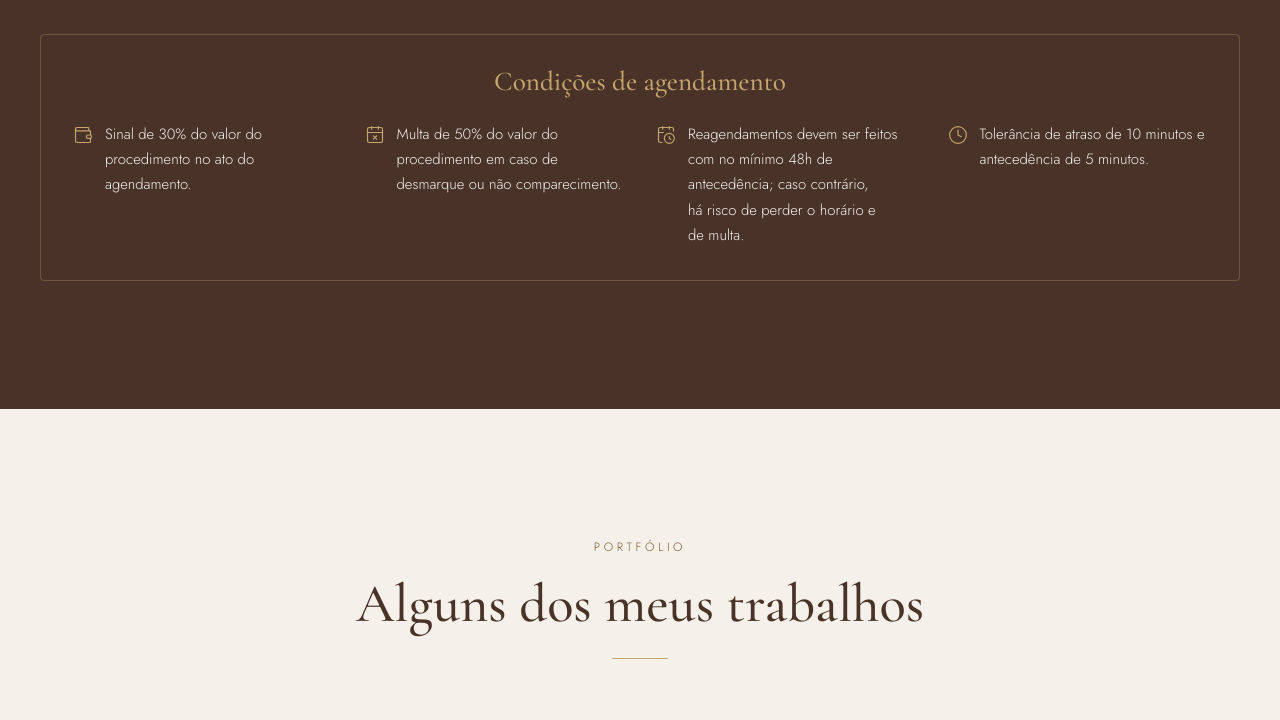
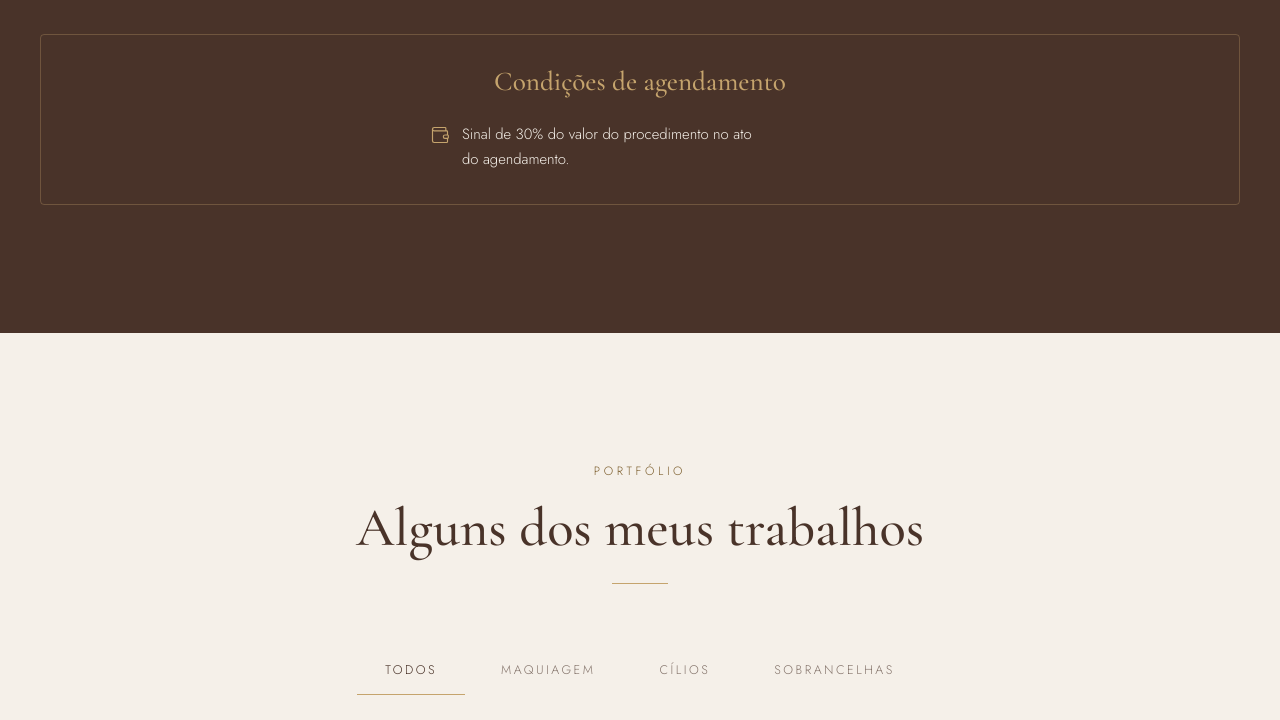
Before and after one commit to stefaniaszz/tamy-kouketsu, a plain HTML site: page index.html in a window 1280 px wide. Shown: the part 2880-3600 px from the top of the page. Drawn offline with Linux system fonts and the light colour scheme.

Commit message:
feat: update booking conditions and service galleries

```diff
--- a/css/components.css
+++ b/css/components.css
@@ -93,7 +93,9 @@
 /* ---------- Condicoes de agendamento ---------- */
 .condicoes { margin-top:var(--espaco-lg); padding:2rem; border:1px solid var(--cor-dourado-30); border-radius:var(--raio); }
 .condicoes__titulo { font-size:1.7rem; text-align:center; color:var(--cor-dourado); margin-bottom:1.5rem; }
-.condicoes__lista { display:grid; grid-template-columns:repeat(auto-fit,minmax(240px,1fr)); gap:1.25rem 2rem; font-size:.93rem; }
+/* flex centralizado: com 1 item (hoje so o sinal de 30%) o bloco fica equilibrado; com varios, quebra em linhas */
+.condicoes__lista { display:flex; flex-wrap:wrap; justify-content:center; gap:1.25rem 2rem; font-size:.93rem; }
+.condicoes__lista li { flex:0 1 420px; }
 .condicoes__lista li { display:flex; gap:.75rem; align-items:flex-start; }
 .condicoes__lista svg { flex:none; width:20px; height:20px; margin-top:.2rem; stroke-width:1.4; color:var(--cor-dourado); }
 
--- a/js/dados-imagens.js
+++ b/js/dados-imagens.js
@@ -40,7 +40,7 @@ window.IMAGENS = {
       { src: 'assets/images/servicos/maquiagem-social-2.jpg', alt: 'Maquiagem social com acabamento sofisticado', posicao: '50% 30%' },
       // fotos anteriores da maquiagem (catalogo)
       'assets/images/servicos/maquiagem-beauty-social.jpg',
-      'assets/images/servicos/maquiagem-beauty-social-2.jpg',
+      // maquiagem-beauty-social-2.jpg: removida do carrossel (arquivo mantido na pasta para uso futuro)
       'assets/images/servicos/maquiagem-beauty-social-3.jpg',
       'assets/images/servicos/maquiagem-beauty-social-4.jpg',
       'assets/images/servicos/maquiagem-beauty-social-5.jpg',
@@ -63,9 +63,10 @@ window.IMAGENS = {
       'assets/images/servicos/design-personalizado-2.jpg',
     ],
     'design-sobrancelhas-tintura': [
+      // primeira foto: close com olhos fechados e sobrancelha recem-desenhada (tintura-3); as demais mantem a ordem original
+      { src: 'assets/images/servicos/design-sobrancelhas-tintura-3.jpg', alt: 'Resultado do design com tintura', posicao: '50% 40%' },
       { src: 'assets/images/servicos/design-sobrancelhas-tintura.jpg',   alt: 'Design de sobrancelhas com tintura', posicao: '50% 30%' },
       { src: 'assets/images/servicos/design-sobrancelhas-tintura-2.jpg', alt: 'Sobrancelhas com tintura, vista de perto', posicao: '50% 40%' },
-      { src: 'assets/images/servicos/design-sobrancelhas-tintura-3.jpg', alt: 'Resultado do design com tintura', posicao: '50% 40%' },
     ],
     'lash-lifting': [
       'assets/images/servicos/lash-lifting.jpg',          // foto do catalogo (sem fotos proprias ainda)
--- a/js/dados-servicos.js
+++ b/js/dados-servicos.js
@@ -177,8 +177,5 @@ window.CONDICOES_AGENDAMENTO = {
   titulo: 'Condições de agendamento',
   itens: [
     { icone: 'wallet',        texto: 'Sinal de 30% do valor do procedimento no ato do agendamento.' },
-    { icone: 'calendar-x',    texto: 'Multa de 50% do valor do procedimento em caso de desmarque ou não comparecimento.' },
-    { icone: 'calendar-clock', texto: 'Reagendamentos devem ser feitos com no mínimo 48h de antecedência; caso contrário, há risco de perder o horário e de multa.' },
-    { icone: 'clock',         texto: 'Tolerância de atraso de 10 minutos e antecedência de 5 minutos.' },
   ],
 };
```
Also changed, not shown: 1 other file.
